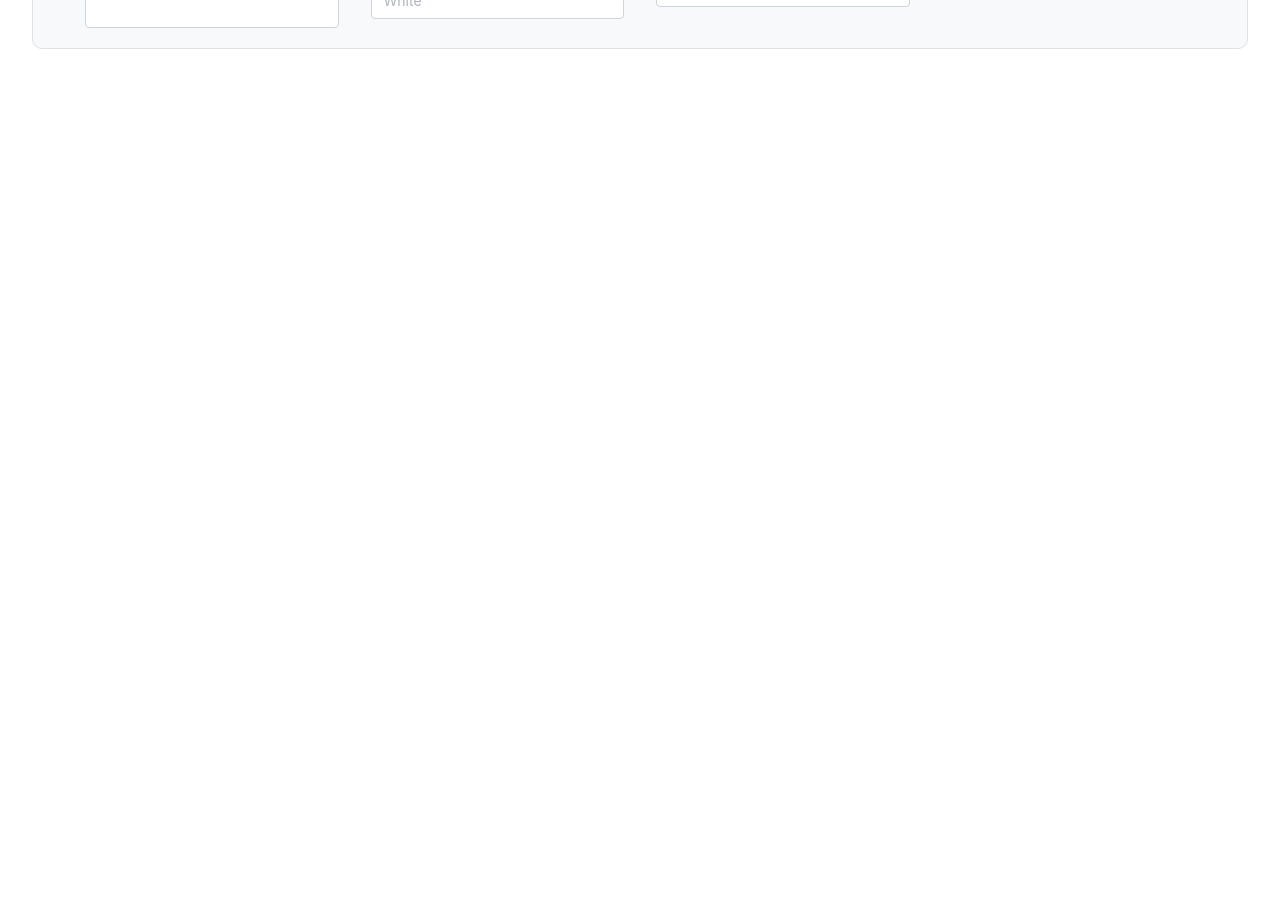
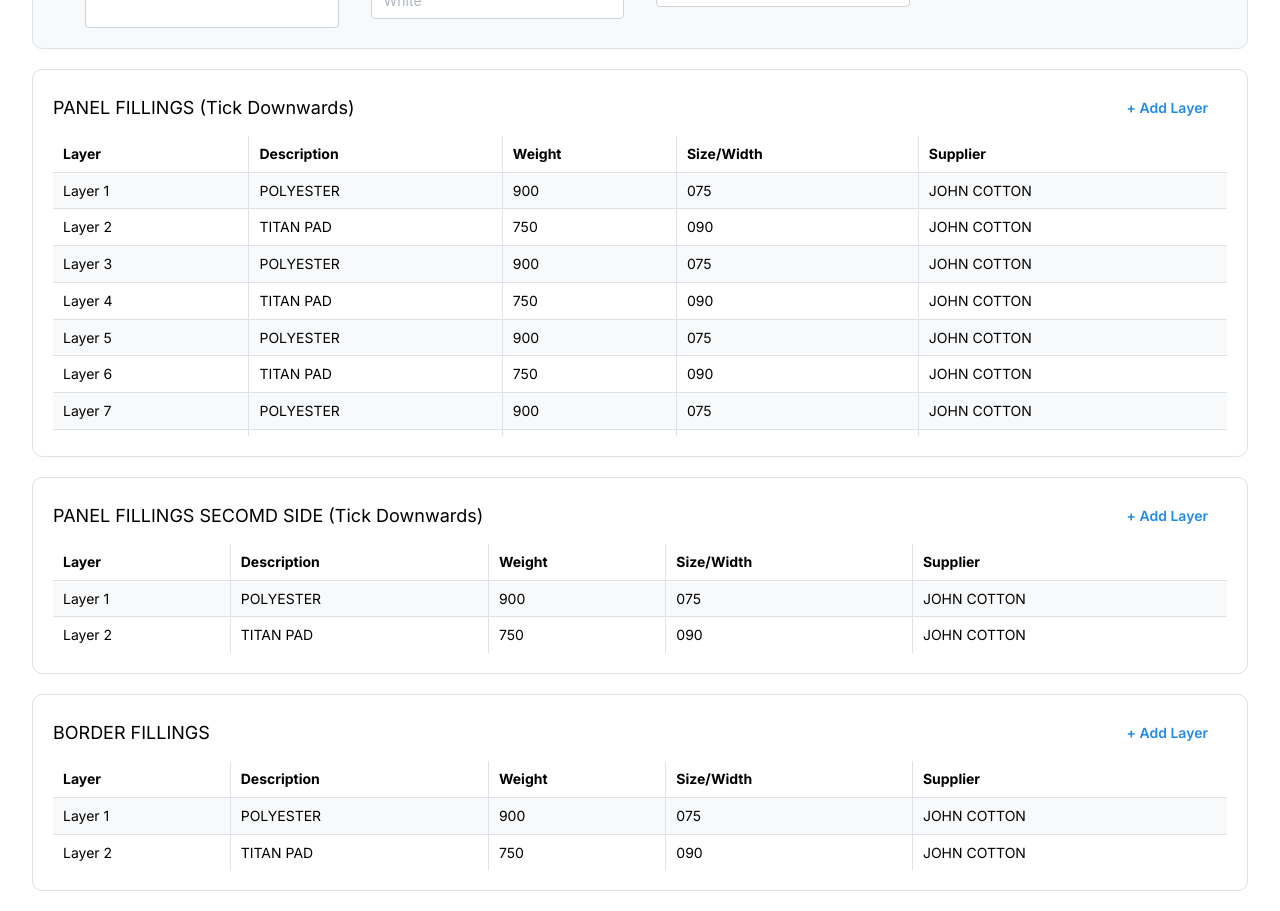
Before and after one commit to nomanmajeed/durabed, a Next.js app: page /form in a window 1280 px wide. Shown: the part 400-1311 px from the top of the page. Before the commit the page ends 800 px from the top, so only its background shows below. Built offline with nearby package versions, Linux system fonts and the light colour scheme.

Commit message:
feat: added pannel filling table

```diff
--- a/app/form/page.tsx
+++ b/app/form/page.tsx
@@ -1,6 +1,8 @@
 "use client";
 
+import PanelFillingTable from "@/components/table/PanelFillingTable";
 import {
+  Box,
   Fieldset,
   Grid,
   MultiSelect,
@@ -28,6 +30,37 @@ export default function Form() {
     "Other",
   ];
 
+  const baseData = [
+    {
+      layer: "Layer 1",
+      description: "POLYESTER",
+      weight: "900",
+      sizeWidth: "075",
+      supplier: "JOHN COTTON",
+    },
+    {
+      layer: "Layer 2",
+      description: "TITAN PAD",
+      weight: "750",
+      sizeWidth: "090",
+      supplier: "JOHN COTTON",
+    },
+    // Add more base rows if needed
+  ];
+
+  const generateData = (baseData: any[], count: number) => {
+    let data: any[] = [];
+    for (let i = 0; i < count; i++) {
+      data = data.concat(
+        baseData.map((item, index) => ({
+          ...item,
+          layer: `Layer ${index + 1 + i * baseData.length}`,
+        }))
+      );
+    }
+    return data;
+  };
+
   const form = useForm({
     mode: "uncontrolled",
     initialValues: {
@@ -41,7 +74,7 @@ export default function Form() {
   });
 
   return (
-    <div>
+    <Box>
       <form onSubmit={form.onSubmit((values) => console.log(values))}>
         <Fieldset
           legend="Product information"
@@ -167,7 +200,22 @@ export default function Form() {
             </Grid>
           </SimpleGrid>
         </Fieldset>
+
+        <PanelFillingTable
+          title="PANEL FILLINGS (Tick Downwards)"
+          data={generateData(baseData, 10)}
+        />
+
+        <PanelFillingTable
+          title="PANEL FILLINGS SECOMD SIDE (Tick Downwards)"
+          data={generateData(baseData, 1)}
+        />
+
+        <PanelFillingTable
+          title="BORDER FILLINGS"
+          data={generateData(baseData, 1)}
+        />
       </form>
-    </div>
+    </Box>
   );
 }
--- /dev/null
+++ b/components/table/PanelFillingTable.tsx
@@ -0,0 +1,136 @@
+"use-client";
+
+import React from "react";
+import {
+  Table,
+  ScrollArea,
+  Box,
+  Button,
+  Text,
+  Group,
+  useMantineTheme,
+} from "@mantine/core";
+
+// Create interface
+interface PanelFillingTableProps {
+  title: string;
+  data: {
+    layer: string;
+    description: string;
+    weight: string;
+    sizeWidth: string;
+    supplier: string;
+  }[];
+}
+
+const PanelFillingTable = ({ title, data }: PanelFillingTableProps) => {
+  const theme = useMantineTheme();
+  return (
+    <Box
+      style={{
+        padding: "20px",
+        borderRadius: "10px",
+        marginBottom: "20px",
+        border: `1px solid ${theme.colors.gray[3]}`,
+      }}
+    >
+      <Box
+        mb="xs"
+        style={{
+          display: "flex",
+          justifyContent: "space-between",
+          alignItems: "center",
+        }}
+      >
+        <Text size="lg">{title}</Text>
+        <Button variant="subtle" size="sm">
+          + Add Layer
+        </Button>
+      </Box>
+      <ScrollArea
+        style={{
+          minHeight: 100,
+          maxHeight: 300,
+        }}
+      >
+        <Table
+          striped
+          withColumnBorders
+          style={{
+            "thead tr th": {
+              fontWeight: 500,
+              fontSize: "13px",
+              lineHeight: "20px",
+              padding: "0.5rem 1.5rem",
+              color: "#000",
+            },
+            "tbody tr": {
+              cursor: "pointer",
+              "&:hover td": {
+                textDecoration: "underline",
+              },
+            },
+            "tbody tr td": {
+              fontWeight: 400,
+              fontSize: "13px",
+              lineHeight: "20px",
+              padding: "0rem 1.5rem",
+              borderTop: "none",
+              borderBottom: "1px solid rgb(222, 226, 230)",
+            },
+            "td.no-padding": {
+              padding: 0,
+            },
+            "th:not(.max), td:not(.max)": {
+              width: 0,
+              whiteSpace: "nowrap",
+            },
+          }}
+          styles={{
+            table: {
+              borderCollapse: "collapse",
+              width: "100%",
+            },
+            thead: {
+              position: "sticky",
+              top: 0,
+              zIndex: 1,
+              backgroundColor: "#fff",
+            },
+          }}
+        >
+          <Table.Thead>
+            <Table.Tr>
+              <Table.Th>Layer</Table.Th>
+              <Table.Th>Description</Table.Th>
+              <Table.Th>Weight</Table.Th>
+              <Table.Th>Size/Width</Table.Th>
+              <Table.Th>Supplier</Table.Th>
+            </Table.Tr>
+          </Table.Thead>
+          <Table.Tbody>
+            {data.map((item, index) => (
+              <Table.Tr key={index}>
+                <Table.Td>{item.layer}</Table.Td>
+                <Table.Td>{item.description}</Table.Td>
+                <Table.Td>{item.weight}</Table.Td>
+                <Table.Td>{item.sizeWidth}</Table.Td>
+                <Table.Td>{item.supplier}</Table.Td>
+              </Table.Tr>
+            ))}
+          </Table.Tbody>
+        </Table>
+      </ScrollArea>
+    </Box>
+  );
+};
+
+const PanelFillings = (tableData: PanelFillingTableProps) => {
+  return (
+    <Box my="lg">
+      <PanelFillingTable title={tableData.title} data={tableData.data} />
+    </Box>
+  );
+};
+
+export default PanelFillings;
```
